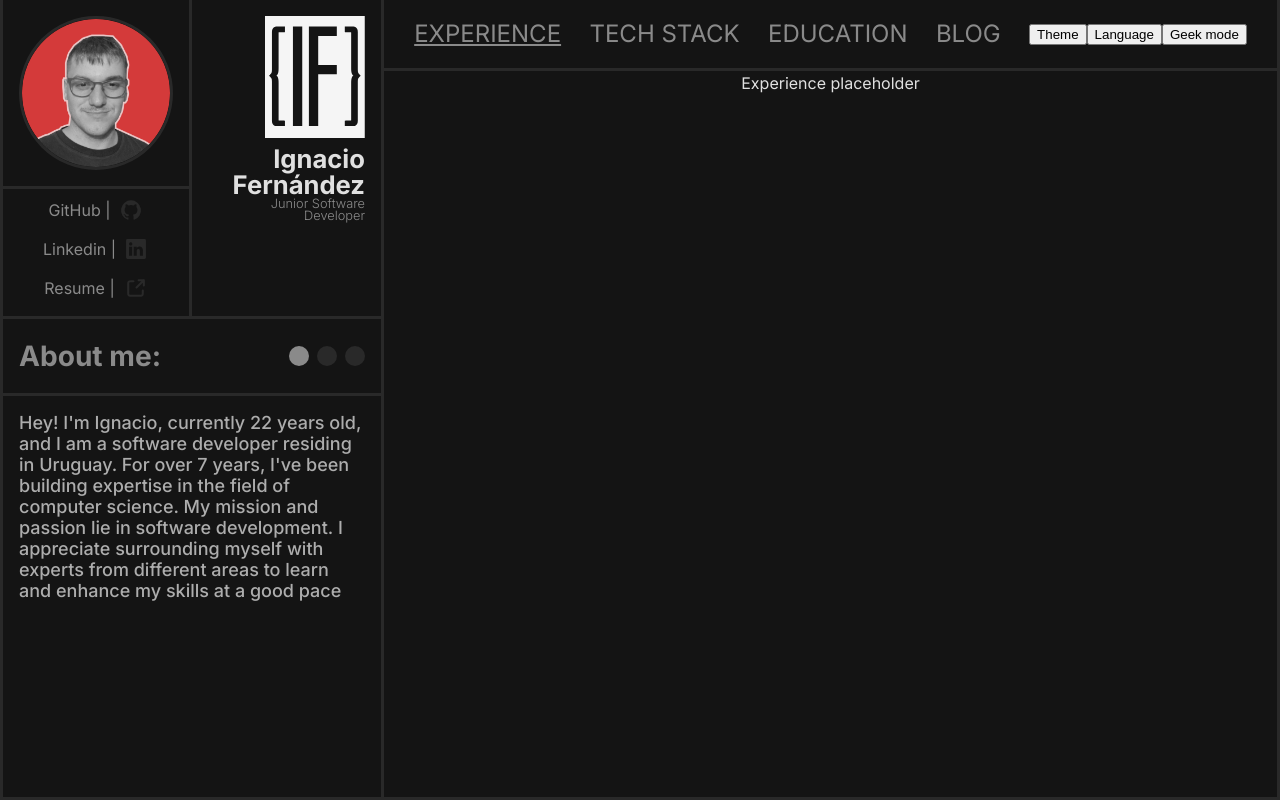
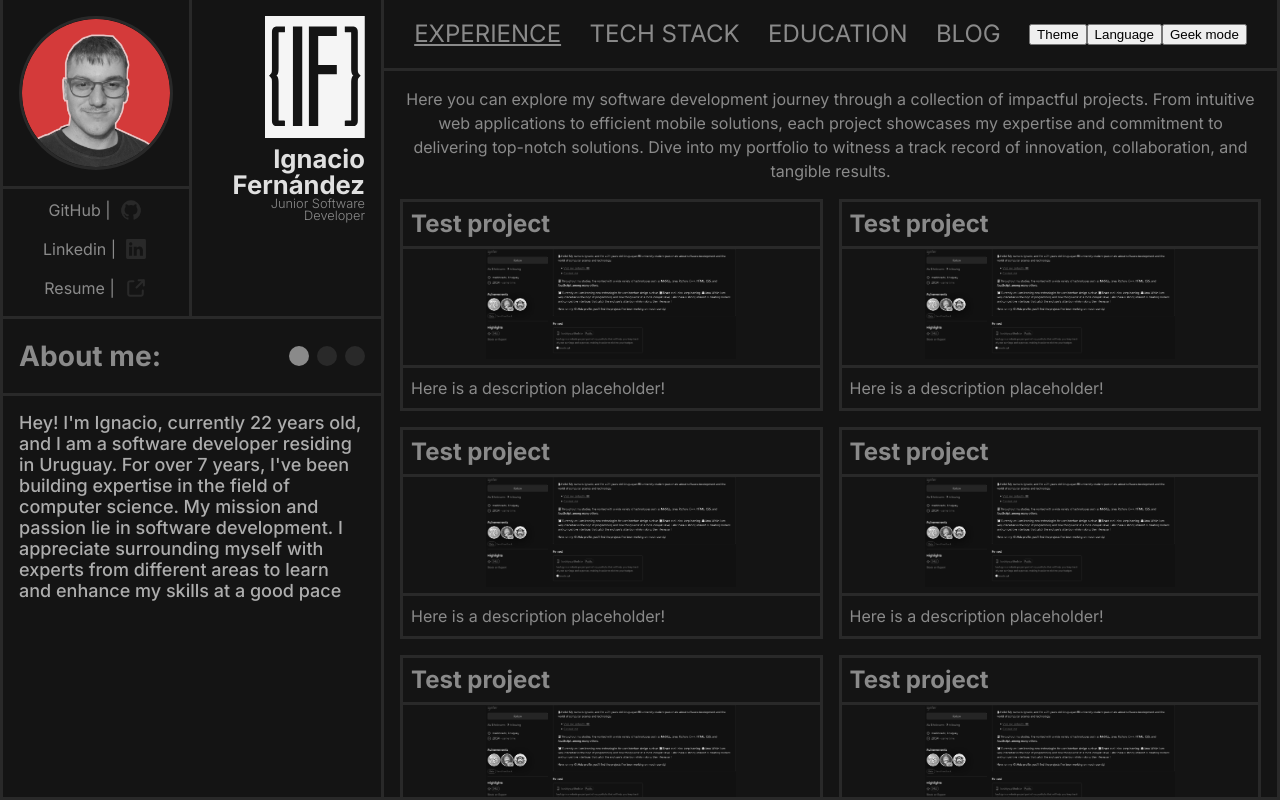
Before and after one commit to ignfer/portfolio, a React (Vite) app: page / in a window 1280 px wide. Built offline with nearby package versions, Linux system fonts and the light colour scheme.

Commit message:
Upload
- made progress on the experience cards
- made progress on the experience tab

```diff
--- a/src/components/AboutMeContent/AboutMeContent.css
+++ b/src/components/AboutMeContent/AboutMeContent.css
@@ -32,14 +32,3 @@
 .tab{
   display: none;
 }
-
-/* Fade in tabs */
-@-webkit-keyframes fadeEffect {
-  from {opacity: 0;}
-  to {opacity: 1;}
-}
-
-@keyframes fadeEffect {
-  from {opacity: 0;}
-  to {opacity: 1;}
-}
--- a/src/components/Experience/Experience.css
+++ b/src/components/Experience/Experience.css
@@ -0,0 +1,19 @@
+.experience{
+  padding: 1rem;
+  color:var(--dark-color-2);
+
+  -webkit-animation: fadeEffect 1s;
+  animation: fadeEffect 1s;
+
+  flex-grow: 1;
+
+  overflow-y: hidden;
+}
+
+.experience-card-container{
+  display: flex;
+  flex-direction: row;
+  flex-wrap: wrap;
+  gap: 1rem;
+  margin-top: 1rem;
+}
--- a/src/components/Experience/Experience.jsx
+++ b/src/components/Experience/Experience.jsx
@@ -1,10 +1,27 @@
 import './Experience.css'
+
+import ExperienceCard from '../ExperienceCard/ExperienceCard';
 
 export default function Experience(){
   return(
     <>
-      <div>
-        Experience placeholder
+      <div className='experience'>
+        <p>
+          Here you can explore my software development journey
+          through a collection of impactful projects. From intuitive
+          web applications to efficient mobile solutions, each project showcases my
+          expertise and commitment to delivering top-notch solutions.
+          Dive into my portfolio to witness a track record of
+          innovation, collaboration, and tangible results.
+        </p>
+        <div className='experience-card-container'>
+          <ExperienceCard/>
+          <ExperienceCard/>
+          <ExperienceCard/>
+          <ExperienceCard/>
+          <ExperienceCard/>
+          <ExperienceCard/>
+        </div>
       </div>
     </>
   );
--- /dev/null
+++ b/src/components/ExperienceCard/ExperienceCard.css
@@ -0,0 +1,38 @@
+.experience-card{
+  border-style: solid;
+  border-width: var(--border-default-width);
+  border-color: var(--dark-color-1);
+  transition: all 0.2s;
+  flex-grow: 1;
+
+  width: 40%;
+}
+
+.experience-card:hover{
+  transform: scale(102%);
+}
+
+.experience-card-title{
+  padding: 0.25rem 0.5rem 0.25rem 0.5rem;
+  text-align: left;
+
+  border-bottom-style: solid;
+  border-color: var(--dark-color-1);
+}
+
+.experience-card:hover > .experience-card-preview > img{
+  filter: saturate(1);
+}
+
+.experience-card-preview > img{
+  width: 250px;
+  filter: saturate(0);
+  transition: all 0.2s;
+}
+
+.experience-card-description{
+  border-top-style: solid;
+  border-color: var(--dark-color-1);
+  text-align: left;
+  padding: 0.5rem;
+}
--- /dev/null
+++ b/src/components/ExperienceCard/ExperienceCard.jsx
@@ -0,0 +1,19 @@
+import './ExperienceCard.css'
+
+export default function ExperienceCard(){
+  return(
+    <>
+      <div className='experience-card'>
+        <h2 className='experience-card-title'>Test project</h2>
+
+        <div className='experience-card-preview'>
+          <img src='../assets/images/experience_img_placeholder.png'></img>
+        </div>
+
+        <div className='experience-card-description'>
+          <p>Here is a description placeholder!</p>
+        </div>
+      </div>
+    </>
+  );
+}
--- a/src/components/Main/Main.css
+++ b/src/components/Main/Main.css
@@ -10,6 +10,9 @@ main{
   border-color: var(--dark-color-1);
 
   background-color: var(--dark-color-0);
+
+  display: flex;
+  flex-direction: column;
 }
 
 @media (max-width: 768px) {
--- a/src/index.css
+++ b/src/index.css
@@ -28,3 +28,14 @@
 
   --default-border-width:2px;
 }
+
+/* Fade in tabs */
+@-webkit-keyframes fadeEffect {
+  from {opacity: 0;}
+  to {opacity: 1;}
+}
+
+@keyframes fadeEffect {
+  from {opacity: 0;}
+  to {opacity: 1;}
+}
```
Also changed, not shown: public/assets/images/experience_img_placeholder.png (added).
